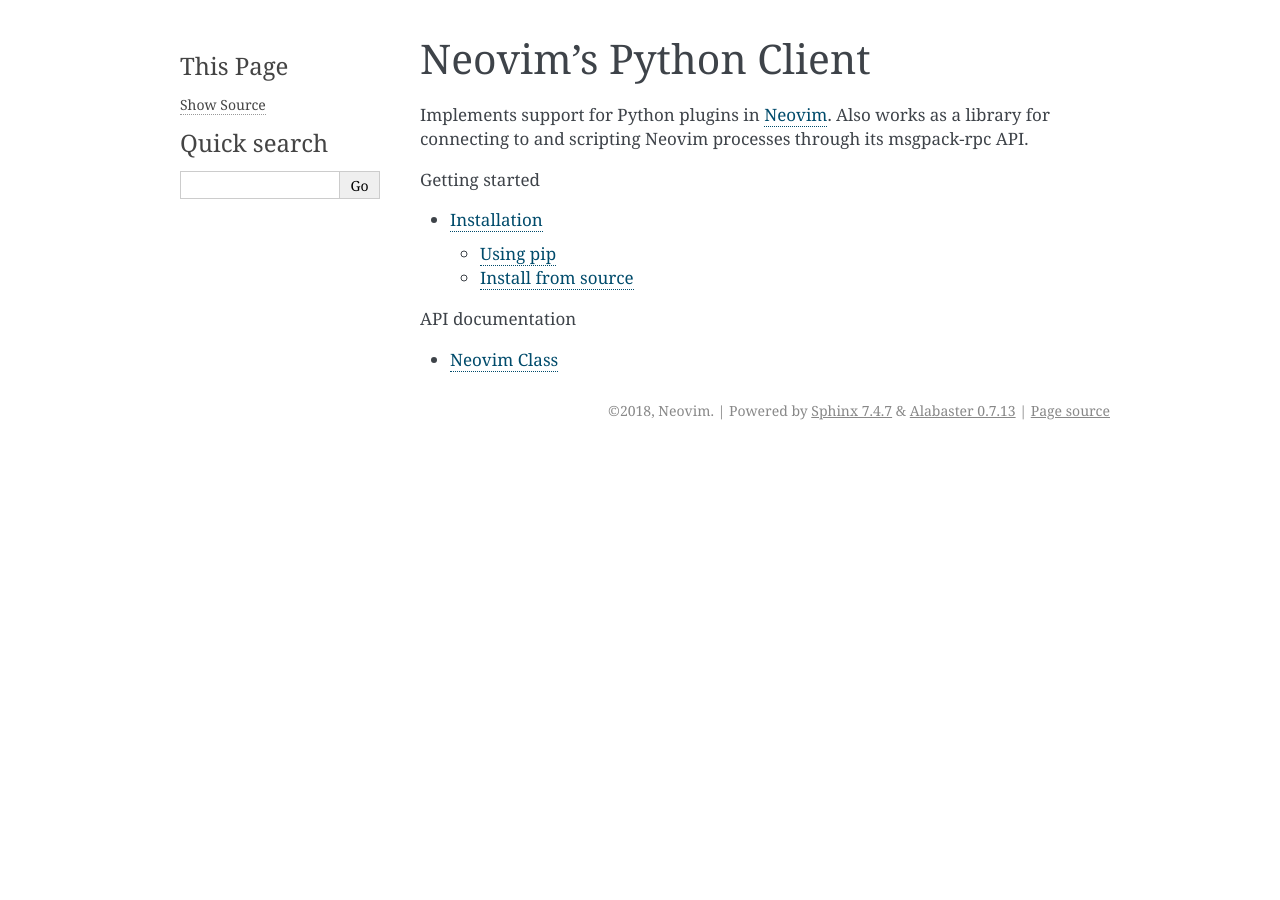
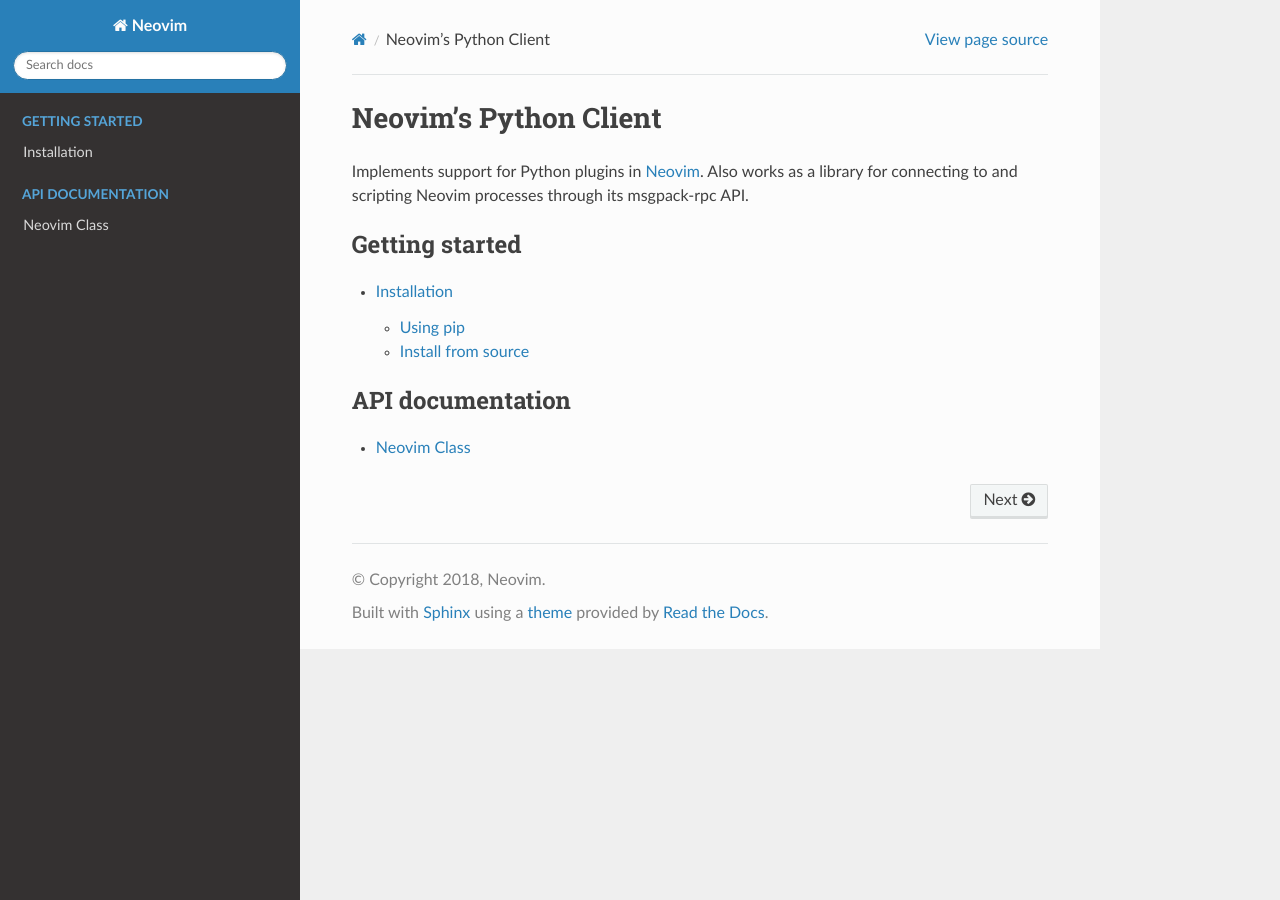
Before and after one commit to neovim/pynvim, a Sphinx documentation site: the page built from docs/index.rst, in a window 1280 px wide. Built offline with Sphinx 7.4.7 and the Read the Docs theme 2.0.0, drawn with Linux system fonts in a browser that asks for light colours; pages that are not in the unit, such as notebooks, are missing from menus.

```diff
--- a/docs/conf.py
+++ b/docs/conf.py
@@ -17,9 +17,9 @@
 # add these directories to sys.path here. If the directory is relative to the
 # documentation root, use os.path.abspath to make it absolute, like shown here.
 #
-import os
-import sys
-sys.path.insert(0, os.path.abspath('../'))
+# import os
+# import sys
+# sys.path.insert(0, os.path.abspath('./'))
 
 
 # -- General configuration ------------------------------------------------
@@ -84,7 +84,7 @@
 # The theme to use for HTML and HTML Help pages.  See the documentation for
 # a list of builtin themes.
 #
-html_theme = 'alabaster'
+html_theme = 'sphinx_rtd_theme'
 
 # Theme options are theme-specific and customize the look and feel of a theme
 # further.  For a list of options available for each theme, see the
```
